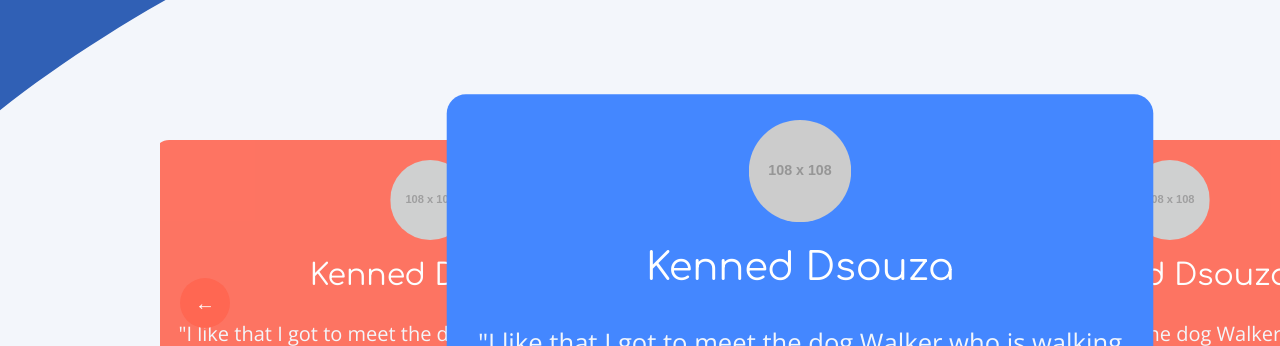
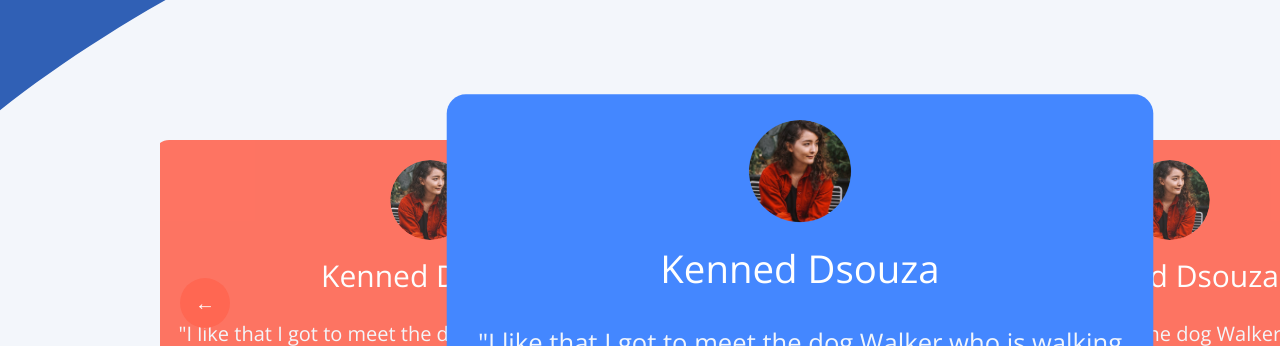
Before and after one commit to heblopez/singularity-pet, a React (Vite) app: page / in a window 1280 px wide. Shown: the part 2320-2666 px from the top of the page. Built offline with nearby package versions, Linux system fonts and the light colour scheme.

Commit message:
feat: :sparkles: Add avatar image to Carousel component and update exampleCard

```diff
--- a/src/components/Carousel.tsx
+++ b/src/components/Carousel.tsx
@@ -1,9 +1,10 @@
 import { ICarouselCard } from '@/types'
 import { useState } from 'react'
+import avatarPng from '@/assets/png/avatar.png'
 
 const exampleCard: ICarouselCard = {
   name: 'Kenned Dsouza',
-  avatar: 'https://via.placeholder.com/108',
+  avatar: avatarPng,
   text: '"I like that I got to meet the dog Walker who is walking my dog daily and consult with her. I also appreciate the daily communication I get about the dog and how my dog is doing"'
 }
 
@@ -43,7 +44,7 @@ const Carousel = () => {
                 alt={card.name}
                 className='w-[80px] h-[80px] rounded-[50%]'
               />
-              <h3 className='text-3xl leading-10 font-comfortaa'>{card.name}</h3>
+              <h3 className='text-3xl leading-10'>{card.name}</h3>
               <p className='mt-2 text-xl text-white-smoke'>{card.text}</p>
             </div>
           )
```
Also changed, not shown: src/assets/png/avatar.png (added).
